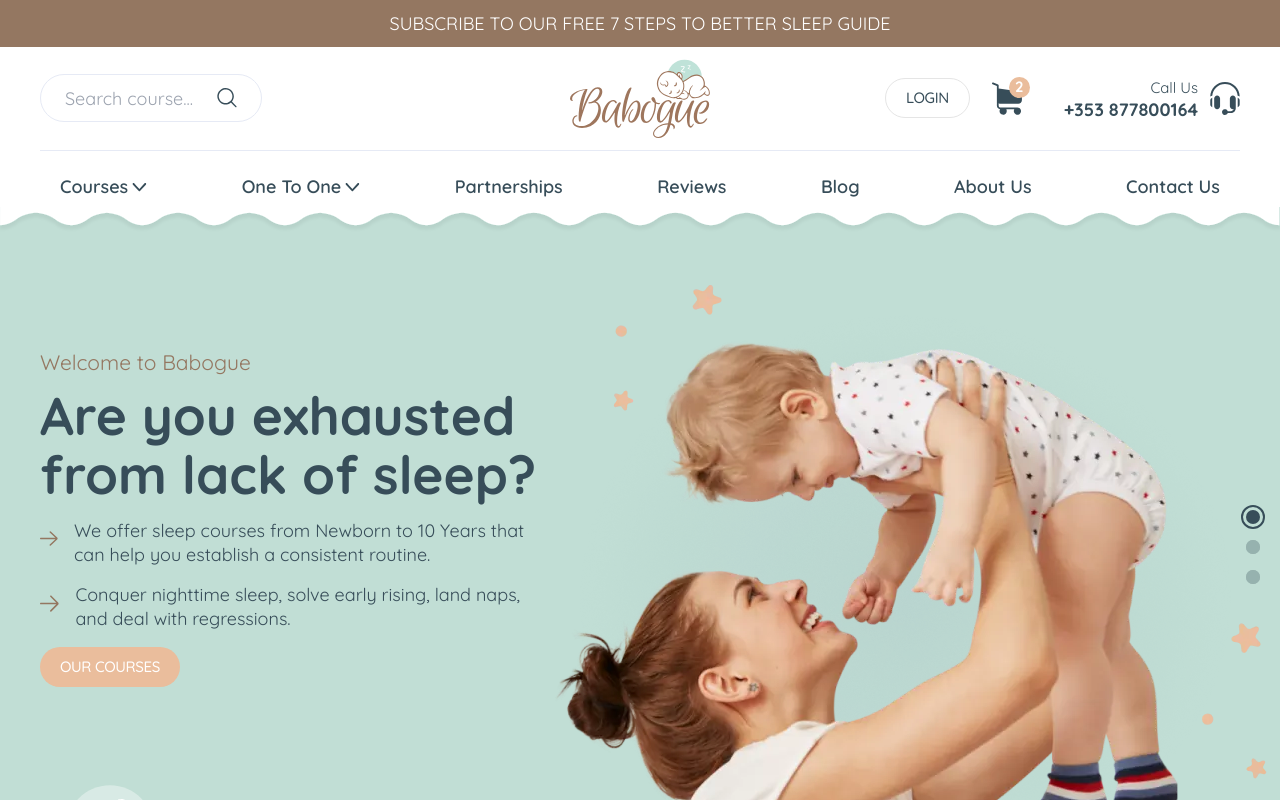
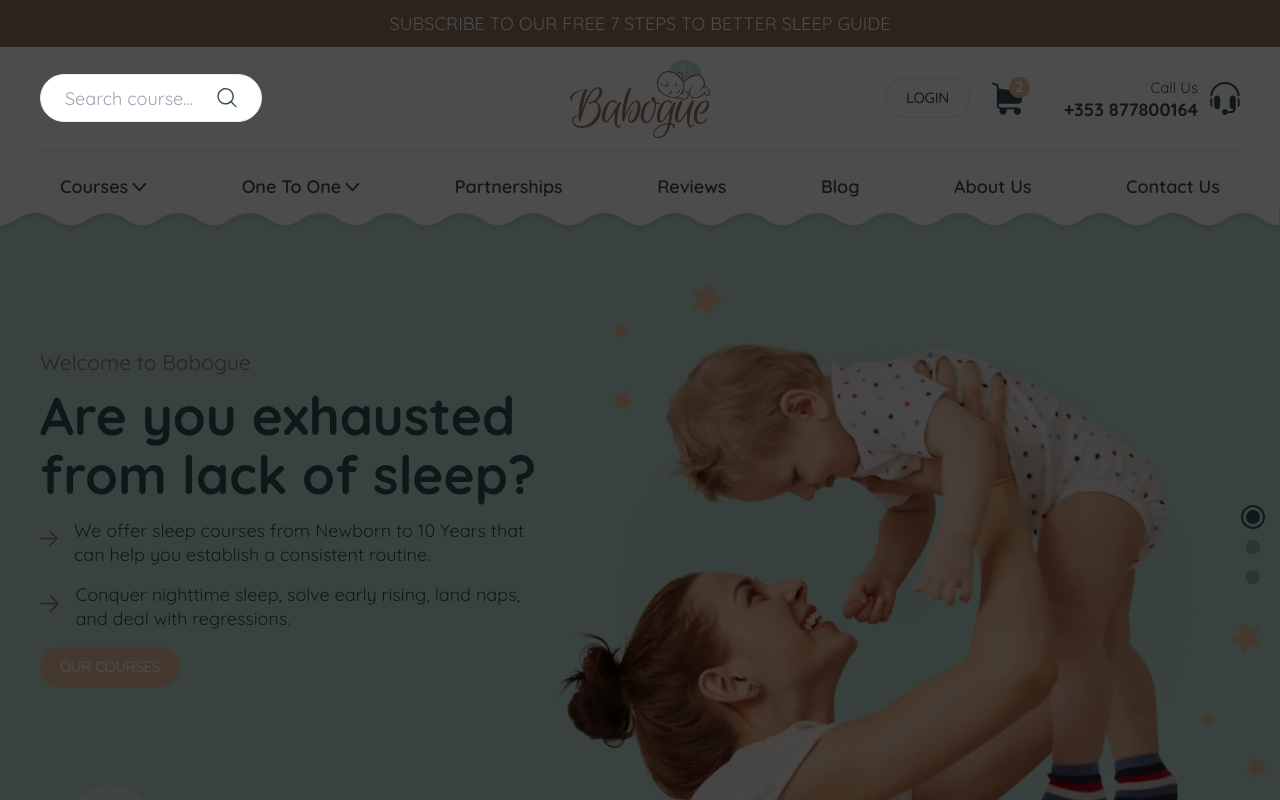
Before and after one commit to websitedorkar/babogue, a Next.js app: page / in a window 1280 px wide. Shown: the top 800 px of the page. Built offline with nearby package versions, Linux system fonts and the light colour scheme.

Commit message:
26/04/2024
Ne mona

```diff
--- a/src/app/(FrontPage)/SleepConsultant/index.tsx
+++ b/src/app/(FrontPage)/SleepConsultant/index.tsx
@@ -1,25 +1,32 @@
 "use client";
 
-import React from 'react';
 import Banner from './img/banner.png';
-import PlayIcon from './img/play.svg';
 import Image from 'next/image';
 import Link from 'next/link';
 import { Button } from "@/components/ui/button";
 import { consultantsdata } from './data.consultants';
 import { useMediaQuery } from '@/hooks/use-media-query';
+import React, { useState } from 'react';
 // Import Swiper React components
 import { Pagination } from 'swiper/modules';
 import { Swiper, SwiperSlide } from 'swiper/react';
+import PlayIcon from './img/play.svg';
 // Import Swiper styles
 import 'swiper/css';
 import 'swiper/css/navigation';
 import 'swiper/css/pagination';
-import PlayButton from './playButton';
+import { motion, AnimatePresence } from 'framer-motion';
 
 const SleepConsultant = () => {
     const isMobile = useMediaQuery("(max-width: 768px)");
+    const [isOpen, setIsOpen] = useState<boolean>(false);
+
+    const togglePopup = () => {
+        setIsOpen(!isOpen);
+      };
+
     return (
+        <>
         <section className='pt-[60px] pb-[60px] lg:pb-[100px] bg-white relative px-[30px] md:px-0'>
             <div className="container">
                 <div className="grid grid-cols-1 gap-y-[30px] lg:grid-cols-2 items-center gap-4 xl:gap-x-[90px]">
@@ -32,8 +39,11 @@ const SleepConsultant = () => {
                         }
                         <div className="relative">
                             <Image src={Banner} alt='banner' />
+
                             {/* Play Button */}
-                            <PlayButton />
+                            <Button variant={'ghost'} className='wave--animation p-0 h-[65px] w-[65px] max-w-[65px] lg:h-[90px] lg:w-[90px] lg:max-w-[90px] absolute top-1/2 start-1/2 -translate-x-1/2 -translate-y-1/2' onClick={togglePopup}>
+                                <Image src={PlayIcon} alt="Play" />
+                            </Button>
 
                         </div>
                     </div>
@@ -44,8 +54,7 @@ const SleepConsultant = () => {
                             <h2 className='text-2xl lg:text-5xl leading-6 font-bold mb-1 text-dark'>Erica Hargaden</h2>
                         </div>
                         }
-                        {consultantsdata && isMobile ? <div>
-
+                        { consultantsdata && isMobile ? <div>
                             <Swiper
                             modules={[Pagination]}
                             spaceBetween={15}
@@ -54,7 +63,7 @@ const SleepConsultant = () => {
                             // install Swiper modules
                             pagination={{ clickable: true }}
                         >
-                            {consultantsdata.map(item => (
+                            { consultantsdata.map(item => (
                                 <SwiperSlide key={item.id} className='text-center space-y-4'>
                                     {item.icon && <span className='w-[65px] min-w-[65px] inline-block'><Image src={item.icon} alt={'title'} /></span>}
                                     {item.text && <div className='text-sm leading-6'>{item.text}</div>}
@@ -66,7 +75,7 @@ const SleepConsultant = () => {
                         :
                         <div>
                             <ul className="flex flex-col space-y-3 lg:space-y-5 mb-10">
-                                {consultantsdata.map(item => (
+                                { consultantsdata.map(item => (
                                     <li key={item.id} className={`flex items-center gap-3 ${item.className}`}>
                                         {item.icon && <span className='min-w-[65px] w-[65px] lg:w-[80px] lg:min-w-[80px]'><Image src={item.icon} alt={'title'} /></span>}
                                         {item.text && <div className='text-xs lg:text-base leading-6'>{item.text}</div>}
@@ -82,7 +91,38 @@ const SleepConsultant = () => {
                 </div>
             </div>
         </section>
+
+        {/* POPUP */}
+        <AnimatePresence>
+        {isOpen && (
+            <motion.div
+            initial={{ opacity: 0 }}
+            animate={{ opacity: 1 }}
+            exit={{ opacity: 0 }}
+            className='fixed top-0 start-0 w-full flex justify-center z-[99] items-center min-h-screen'
+            >
+            <motion.div
+                initial={{ opacity: 0 }}
+                animate={{ opacity: 0.7 }}
+                exit={{ opacity: 0 }}
+                className="bg-black w-full h-full absolute bg-opacity-100"
+                onClick={togglePopup}
+            ></motion.div>
+            <motion.div
+                initial={{ opacity: 0, scale: 0.5 }}
+                animate={{ opacity: 1, scale: 1 }}
+                exit={{ opacity: 0, scale: 0.5 }}
+                className="relative bg-white w-full max-w-[60rem] lg:min-h-[60vh] m-3"
+            >
+                <div className="pb-[56.25%]">
+                <iframe className='absolute h-full w-full' width="560" height="315" src="https://www.youtube.com/embed/muDpH2Ty2tg?si=0BQvS79QIiPd5IDF" title="YouTube video player" frameBorder="0" allow="accelerometer; autoplay; clipboard-write; encrypted-media; gyroscope; picture-in-picture; web-share" referrerPolicy="strict-origin-when-cross-origin" allowFullScreen></iframe>
+                </div>
+            </motion.div>
+            </motion.div>
+        )}
+        </AnimatePresence>
+        </>
     )
 }
 
-export default SleepConsultant
+export default SleepConsultant;
--- a/src/app/(FrontPage)/SleepConsultant/playButton.tsx
+++ /dev/null
@@ -1,54 +0,0 @@
-import { Button } from '@/components/ui/button';
-import React, { useState } from 'react';
-import PlayIcon from './img/play.svg';
-import Image from 'next/image';
-import { motion, AnimatePresence } from 'framer-motion';
-
-const PlayButton = () => {
-  const [isOpen, setIsOpen] = useState<boolean>(false);
-
-  const togglePopup = () => {
-    setIsOpen(!isOpen);
-  };
-
-  return (
-    <div>
-      {/* Play Button */}
-      <Button variant={'ghost'} className='wave--animation p-0 h-[65px] w-[65px] max-w-[65px] lg:h-[90px] lg:w-[90px] lg:max-w-[90px] absolute top-1/2 start-1/2 -translate-x-1/2 -translate-y-1/2' onClick={togglePopup}>
-        <Image src={PlayIcon} alt="Play" />
-      </Button>
-
-      {/* POPUP */}
-      <AnimatePresence>
-        {isOpen && (
-          <motion.div
-            initial={{ opacity: 0 }}
-            animate={{ opacity: 1 }}
-            exit={{ opacity: 0 }}
-            className='fixed top-0 start-0 w-full flex justify-center z-20 items-center min-h-screen'
-          >
-            <motion.div
-              initial={{ opacity: 0 }}
-              animate={{ opacity: 0.5 }}
-              exit={{ opacity: 0 }}
-              className="bg-black w-full h-full absolute bg-opacity-50"
-              onClick={togglePopup}
-            ></motion.div>
-            <motion.div
-              initial={{ opacity: 0, scale: 0.5 }}
-              animate={{ opacity: 1, scale: 1 }}
-              exit={{ opacity: 0, scale: 0.5 }}
-              className="relative bg-white w-full max-w-[60rem] lg:min-h-[60vh] m-3"
-            >
-              <div className="pb-[56.25%]">
-                <iframe className='absolute h-full w-full' width="560" height="315" src="https://www.youtube.com/embed/muDpH2Ty2tg?si=0BQvS79QIiPd5IDF" title="YouTube video player" frameBorder="0" allow="accelerometer; autoplay; clipboard-write; encrypted-media; gyroscope; picture-in-picture; web-share" referrerPolicy="strict-origin-when-cross-origin" allowFullScreen></iframe>
-              </div>
-            </motion.div>
-          </motion.div>
-        )}
-      </AnimatePresence>
-    </div>
-  );
-}
-
-export default PlayButton;
--- a/src/components/Header/Search.tsx
+++ b/src/components/Header/Search.tsx
@@ -35,6 +35,7 @@ const Search: React.FC = () => {
 
     return (
         <>
+        <div className="fixed w-full h-full bg-black bg-opacity-70 z-[20] start-0 top-0"></div>
             <div className='flex lg:hidden'>
                 <Button variant={'ghost'} className="p-0 h-auto" onClick={toggleForm} ref={buttonRef}>
                     <Image src={BUTTON_SEARCH} alt={'search'} />
@@ -55,7 +56,7 @@ const Search: React.FC = () => {
                     </div>
                 </motion.div>
             </div>
-            <div className="hidden lg:block">
+            <div className="hidden lg:block relative z-[30]">
                 <SearchForm/>
             </div>
         </>
--- a/src/components/ui/navigation-menu.tsx
+++ b/src/components/ui/navigation-menu.tsx
@@ -49,7 +49,7 @@ const NavigationMenuTrigger = React.forwardRef<
 >(({ className, children, ...props }, ref) => (
   <NavigationMenuPrimitive.Trigger
     ref={ref}
-    className={cn(navigationMenuTriggerStyle(), "group relative before:content-[''] before:absolute before:w-0 before:h-0 before:top-[100px] data-[active]:before:top-[88px] data-[state=open]:before:top-[88px] data-[state=open]:before:opacity-100 before:start-1/2 before:-translate-x-1/2 before:opacity-0 before:border-b-[10px] before:transition-all before:ease-in before:duration-50 before:border-b-white before:border-x-[12px] before:border-x-transparent before:border-solid data-[state=closed]:after:content-[unset] data-[state=open]:after:content-[''] after:w-full after:h-full after:pointer-events-none after:bg-black/10 after:fixed after:top-0 after:start-0 after:z-[-1]", className)}
+    className={cn(navigationMenuTriggerStyle(), "group relative z-[0] data-[state=open]:z-[1] before:content-[''] before:absolute before:w-0 before:h-0 before:top-[100px] data-[active]:before:top-[88px] data-[state=open]:before:top-[88px] data-[state=open]:before:opacity-100 before:start-1/2 before:-translate-x-1/2 before:opacity-0 before:border-b-[10px] before:transition-all before:ease-in before:duration-50 before:border-b-white before:border-x-[12px] before:border-x-transparent before:border-solid data-[state=closed]:after:content-[unset] data-[state=open]:after:content-[''] after:w-full after:h-full after:pointer-events-none after:bg-black/70 after:fixed after:top-0 after:start-0 after:z-[-1]", className)}
     {...props}
   >
     {children}{""}
@@ -88,7 +88,7 @@ const NavigationMenuViewport = React.forwardRef<
   React.ElementRef<typeof NavigationMenuPrimitive.Viewport>,
   React.ComponentPropsWithoutRef<typeof NavigationMenuPrimitive.Viewport>
 >(({ className, ...props }, ref) => (
-  <div className={cn("absolute left-0 top-full flex justify-start mt-11")}>
+  <div className={cn("absolute left-0 top-full flex justify-start z-[2] mt-11")}>
     <div className="overflow-hidden p-2">
       <NavigationMenuPrimitive.Viewport
         className={cn(
--- a/src/forms/SearchForm.tsx
+++ b/src/forms/SearchForm.tsx
@@ -30,7 +30,7 @@ const SearchForm: React.FC = () => {
     setSearchQuery('');
   }
   return (
-    <form onSubmit={handleSubmit(onSubmit)} className='border border-border rounded-[16px] lg:rounded-full inline-flex items-center gap-3 px-6 py-2 w-full lg:w-auto h-[55px] lg:h-[48px]'>
+    <form onSubmit={handleSubmit(onSubmit)} className='bg-white border border-border rounded-[16px] lg:rounded-full inline-flex items-center gap-3 px-6 py-2 w-full lg:w-auto h-[55px] lg:h-[48px]'>
       <input
         type='text'
         {...register('searchQuery')}
```
